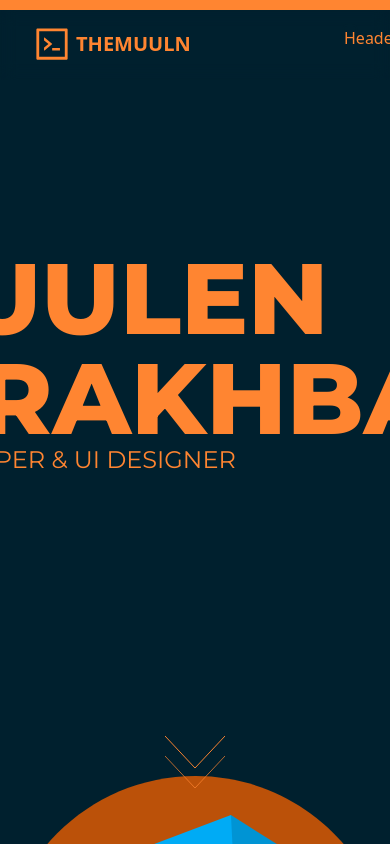
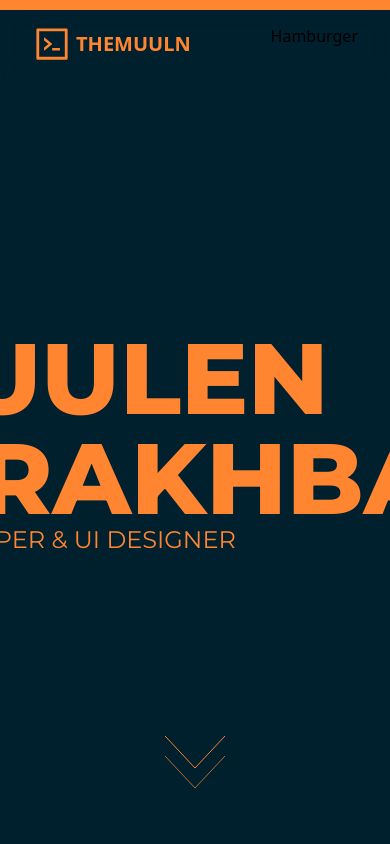
Before and after one commit to themuuln/final-portfolio, a Next.js app: page / in a window 390 px wide. Shown: the top 844 px of the page. Built offline with nearby package versions, Linux system fonts and the light colour scheme.

Commit message:
bug: header breakpoint fixed

```diff
--- a/components/header/HeaderHamburger.tsx
+++ /dev/null
@@ -1,13 +0,0 @@
-import React from "react";
-
-const HeaderHamburger = () => {
-  return (
-    <>
-      <div className="h-4 w-4 rounded-md border-2 border-brand_bg-500 text-brand_main-500">
-        HeaderHamburger
-      </div>
-    </>
-  );
-};
-
-export default HeaderHamburger;
--- a/components/header/HeaderMobile.tsx
+++ b/components/header/HeaderMobile.tsx
@@ -1,11 +1,7 @@
-import HeaderHamburger from "./HeaderHamburger";
-
 const HeaderMobile = () => {
   return (
     <>
-      <div className="rightSideHeader">
-        <HeaderHamburger />
-      </div>
+      <div className="rightSideHeader">Hamburger</div>
     </>
   );
 };
--- a/components/header/HeaderRight.tsx
+++ b/components/header/HeaderRight.tsx
@@ -1,6 +1,8 @@
+import dynamic from "next/dynamic";
 import { useMediaQuery } from "react-responsive";
-import HeaderMobile from "./HeaderMobile";
-import HeaderDesktop from "./HeaderDesktop";
+
+const HeaderMobile = dynamic(() => import("./HeaderMobile"));
+const HeaderDesktop = dynamic(() => import("./HeaderDesktop"));
 
 const HeaderRight = () => {
   const isPhone = useMediaQuery({ query: "(max-width: 640px)" });
--- a/components/header/HeaderSection.tsx
+++ b/components/header/HeaderSection.tsx
@@ -12,7 +12,7 @@ const firacode = Fira_Code({
 const HeaderSection = () => {
   return (
     <>
-      <div className="fixed top-0 left-0 z-10 h-[80px] w-full py-6 px-8 backdrop-blur">
+      <div className="sticky top-0 left-0 z-10 h-[80px] w-full py-6 px-8 backdrop-blur">
         <div className="flex justify-between">
           <HeaderLeft context={"THEMUULN"} />
           <HeaderRight />
```
